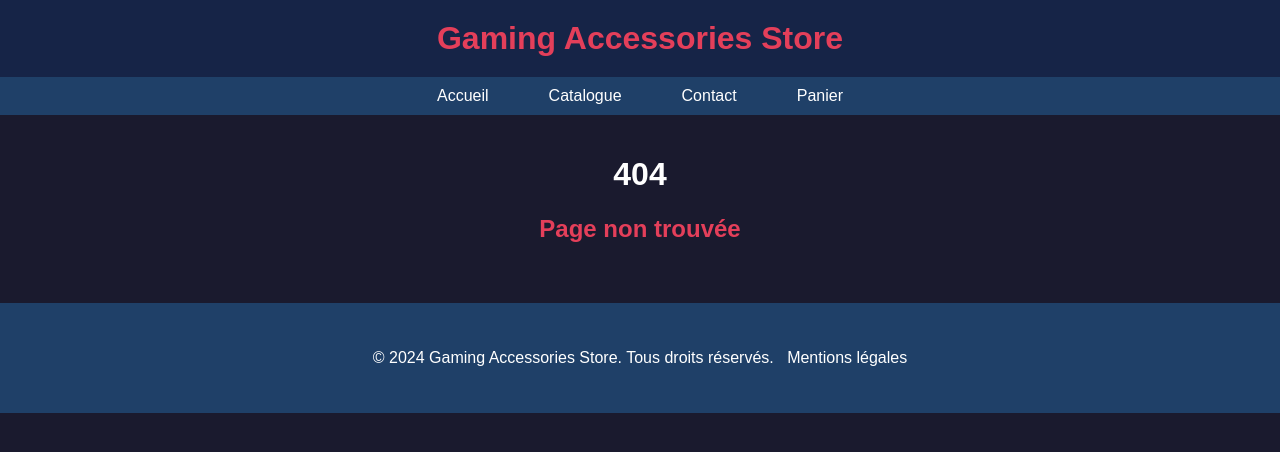
After one commit to kai733/site-commerce, a PHP site: page /404.php in a window 1280 px wide. The commit adds this page. Shown: the top 452 px of the page. Run offline with PHP 8.4, Linux system fonts and the light colour scheme.

Commit message:
- modifié le grid en flexbox pour le catalogue - ajout page 404 - enlevé mentions légales du menu header pour le placer dans le footer

```diff
--- /dev/null
+++ b/404.php
@@ -0,0 +1,19 @@
+<!DOCTYPE html>
+<html lang="fr">
+<head>
+    <meta charset="UTF-8">
+    <meta name="viewport" content="width=device-width, initial-scale=1.0">
+    <title>Legal Mentions</title>
+    <link rel="stylesheet" href="style.css">
+</head>
+<body>
+<?php include 'include/entete.php'; ?>
+<main>
+    <h1>404</h1>
+    <h2>Page non trouvée</h2>
+</main>
+
+<?php include 'include/pied-de-page.php'; ?>
+
+</body>
+</html>
--- a/catalogue.php
+++ b/catalogue.php
@@ -36,12 +36,12 @@
     <main>
         <section>
             <h2>Our Products</h2>
-            <div class="product-grid" style="display: grid; grid-template-columns: repeat(auto-fill, minmax(250px, 1fr)); gap: 16px;">
+            <div class="product-flex">
                 <?php foreach ($products as $product): ?>
                     <div class="product">
                         <a href="product.php?id=<?= htmlspecialchars($product['id']) ?>">
-                            <div class="product-box" style="border: 1px solid #ddd; border-radius: 8px; padding: 16px; text-align: center;">
-                                <img src="<?= htmlspecialchars($product['image']) ?>" alt="<?= htmlspecialchars($product['name']) ?>" style="max-width: 100%; height: auto;">
+                            <div class="product-box">
+                                <img src="<?= htmlspecialchars($product['image']) ?>" alt="<?= htmlspecialchars($product['name']) ?>">
                                 <h3><?= htmlspecialchars($product['name']) ?></h3>
                                 <p><?= htmlspecialchars($product['price']) ?>€</p>
                             </div>
--- a/include/entete.php
+++ b/include/entete.php
@@ -9,7 +9,6 @@
         <li><a href="index.php">Accueil</a></li>
         <li><a href="catalogue.php">Catalogue</a></li>
         <li><a href="contact.php">Contact</a></li>
-        <li><a href="mentions-legales.php">Mentions Légales</a></li>
         <li><a href="panier.php">Panier</a></li>
     </ul>
 </nav>
--- a/include/pied-de-page.php
+++ b/include/pied-de-page.php
@@ -1,5 +1,5 @@
 <footer>
     <div class="footer-banner">
-        <p>&copy; 2024 Gaming Accessories Store. All rights reserved.</p>
+        <p>© 2024 Gaming Accessories Store. Tous droits réservés. &nbsp; <a id="mentions-legales" href="mentions-legales.php">Mentions légales</a></p>
     </div>
 </footer>
--- a/style.css
+++ b/style.css
@@ -59,9 +59,20 @@ main h2 {
     color: #e43f5a;
 }
 
-.product-grid {
-    display: grid;
-    grid-template-columns: repeat(auto-fill, minmax(250px, 1fr));
+#mentions-legales {
+    color: #ffffff;
+    text-decoration: none;
+    text-align: right;
+}
+
+#mentions-legales:hover {
+    color: #804f57;
+    text-decoration: underline;
+}
+
+.product-flex {
+    display: flex;
+    flex-direction: column;
     gap: 16px;
     margin: 20px auto;
     max-width: 1200px;
@@ -72,15 +83,23 @@ main h2 {
     border-radius: 8px;
     background-color: #162447;
     padding: 16px;
-    text-align: center;
+    text-align: left;
     transition: transform 0.3s, box-shadow 0.3s;
+    overflow: hidden;
+    display: flex;
+    align-items: flex-start;
+    gap: 16px;
 }
 
 .product-box img {
-    max-width: 100%;
+    width: 20%;
     height: auto;
-    margin-bottom: 10px;
     border-radius: 5px;
+    margin: 0;
+}
+
+.product-box .content {
+    flex: 1;
 }
 
 .product-box h3 {
@@ -90,8 +109,9 @@ main h2 {
 }
 
 .product-box p {
-    font-size: 1rem;
-    color: #e43f5a;
+    text-decoration: none;
+    font-size: 1.2rem;
+    color: #ffffff;
     margin: 0;
 }
 
```
Also changed, not shown: .htaccess (added).
